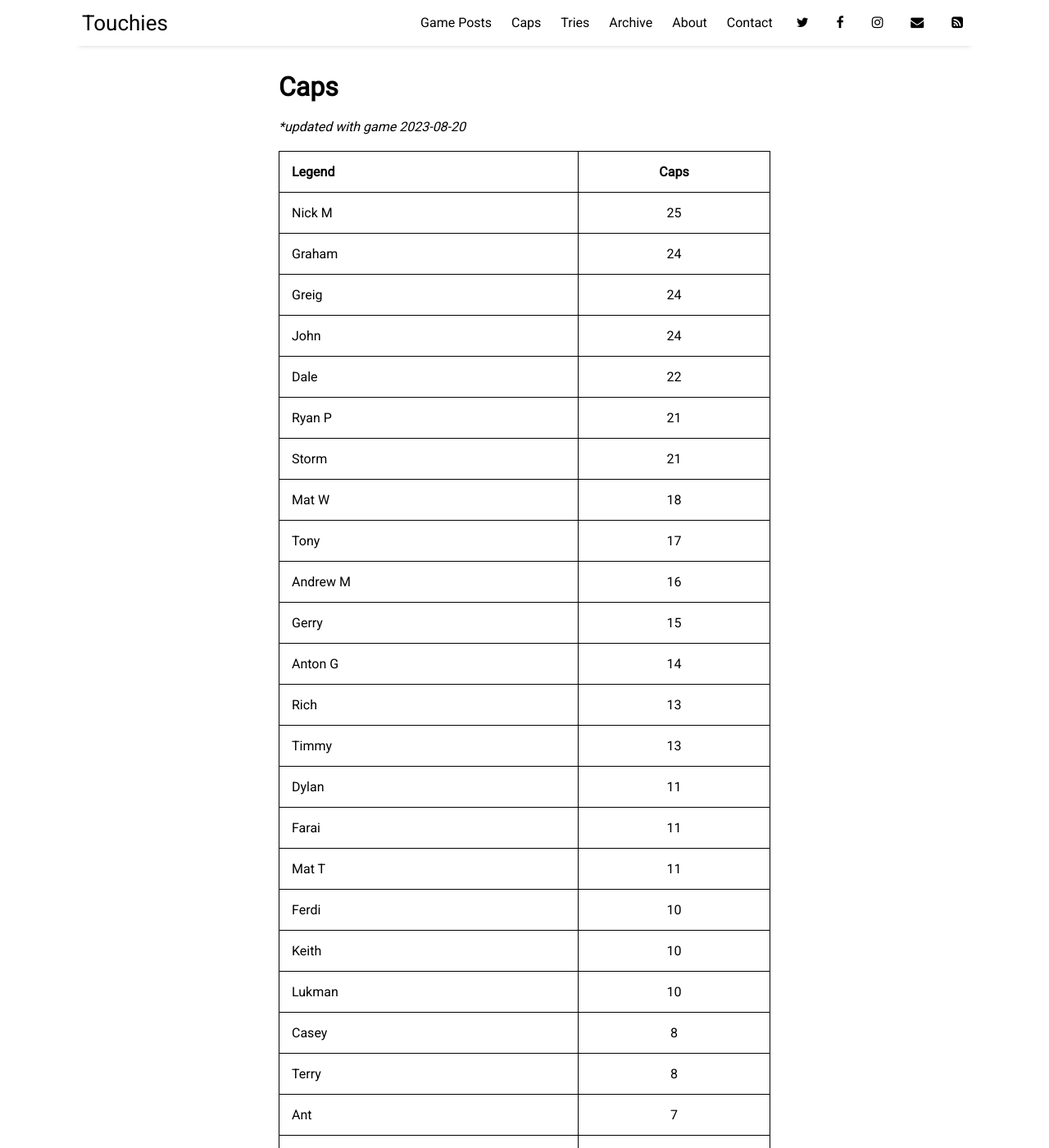
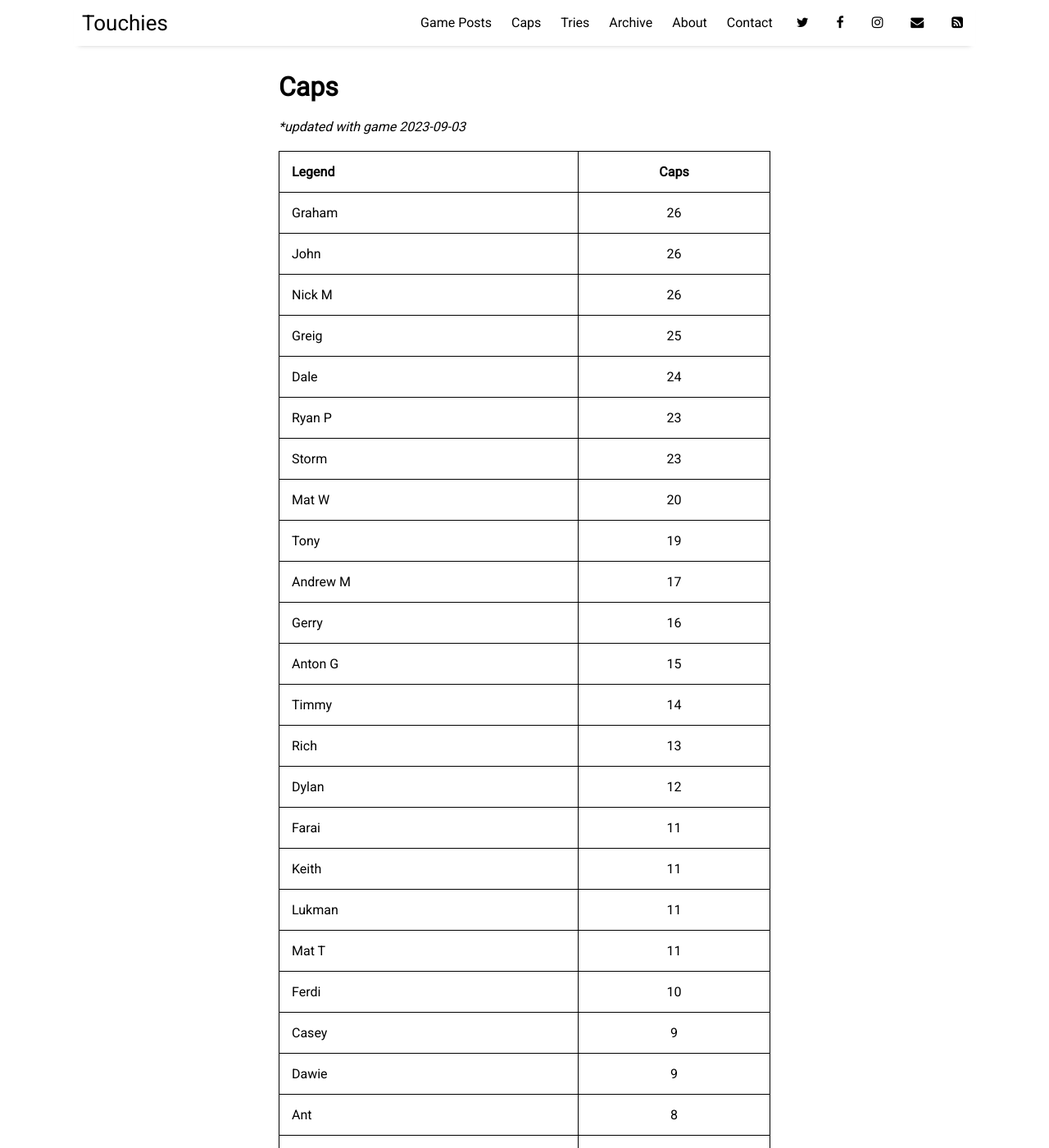
Before and after one commit to sundayrugby/sundayrugby.github.io, a Jekyll site: the page built from pages/caps.md, in a window 1280 px wide and 1400 px high. Shown: the whole window at 82% size. Built offline with Jekyll 4.4.1, drawn with Linux system fonts in a browser that asks for light colours; nearby versions of some CDN libraries; some of the changed text lies outside the part shown.

Commit message:
Update caps.md

```diff
--- a/pages/caps.md
+++ b/pages/caps.md
@@ -4,47 +4,47 @@ title: Caps
 permalink: /caps
 ---
 
-**updated with game 2023-08-20*
+**updated with game 2023-09-03*
 
 
 Legend               | Caps
 --------------------- | :------------------:
-Nick M|25
-Graham|24
-Greig|24
-John|24
-Dale|22
-Ryan P|21
-Storm|21
-Mat W|18
-Tony|17
-Andrew M|16
-Gerry|15
-Anton G|14
+Graham|26
+John|26
+Nick M|26
+Greig|25
+Dale|24
+Ryan P|23
+Storm|23
+Mat W|20
+Tony|19
+Andrew M|17
+Gerry|16
+Anton G|15
+Timmy|14
 Rich|13
-Timmy|13
-Dylan|11
+Dylan|12
 Farai|11
+Keith|11
+Lukman|11
 Mat T|11
 Ferdi|10
-Keith|10
-Lukman|10
-Casey|8
+Casey|9
+Dawie|9
+Ant|8
+Shakeel|8
 Terry|8
-Ant|7
-Dawie|7
 Dino|7
+Gevihne|7
+Justin|7
+Mike L|7
 Ryan L|7
-Shakeel|7
 Simphiwe|7
 Brandan|6
+JJ|6
 Tristian|6
 Brent|5
-Gevihne|5
 Grant R|5
-JJ|5
-Justin|5
-Mike L|5
 Saul|5
 Edward|4
 Micheal T|4
```
Also changed, not shown: other parts of pages/caps.md (+4 -4 lines).
